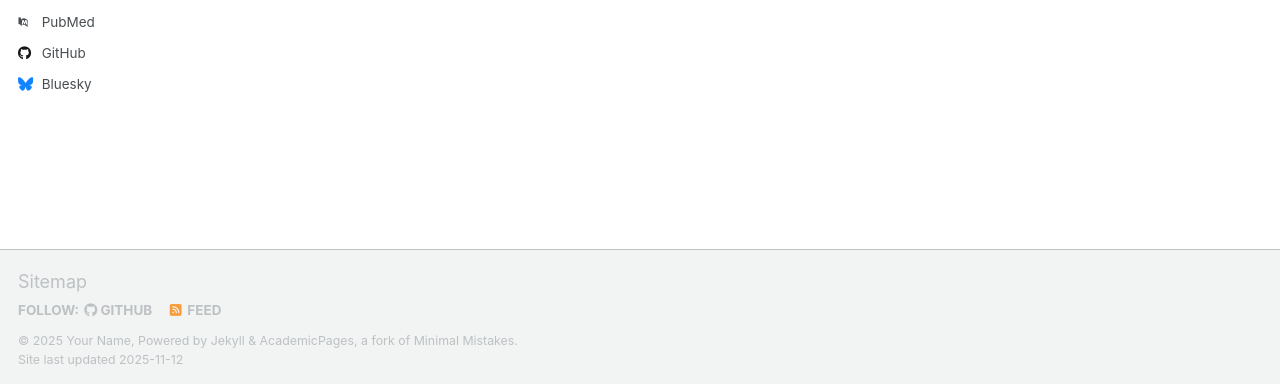
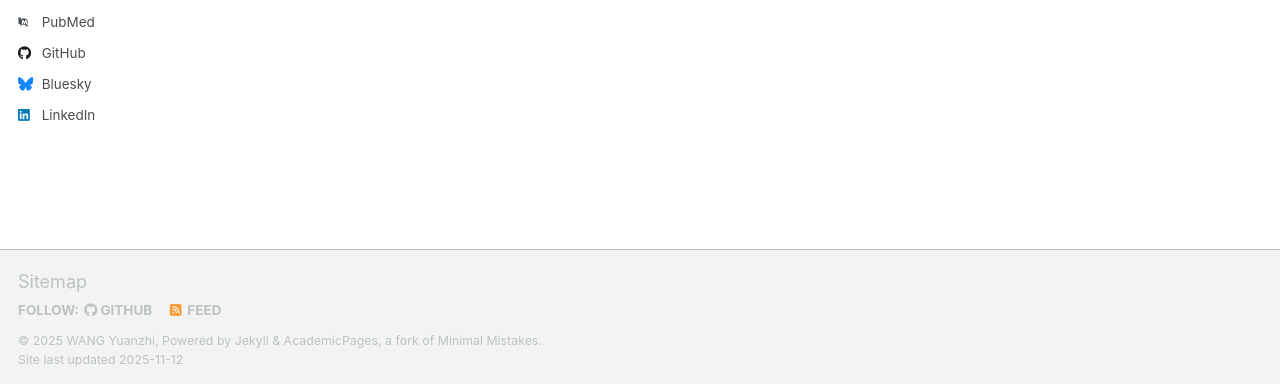
Before and after one commit to yuanzwang5/yuanzwang5.github.io, a Jekyll site: the page built from _pages/about.md, in a window 1280 px wide and 900 px high, scrolled down 2880 px. Shown: the part 513-897 px from the top of the window. Built offline with Jekyll 4.4.1, drawn with Linux system fonts in a browser that asks for light colours; some web fonts are replaced; a script that is not in the unit is left out; some of the changed lines change nothing that is shown.

Commit message:
Update personal information in _config.yml

```diff
--- a/_config.yml
+++ b/_config.yml
@@ -11,12 +11,12 @@ locale                   : "en-US"
 site_theme               : "default" # Currently available options are "default", "air"
 title                    : "Your Name / Site Title"
 title_separator          : "-"
-name                     : &name "Your Name"
+name                     : &name "WANG Yuanzhi"
 description              : &description "Your Name's academic portfolio"   # Update this with a general description of your site, this is the default if not overridden by a page
-url                      : https://academicpages.github.io # The base hostname & protocol for your site e.g. "https://[your GitHub username].github.io",
+url                      : https://yuanzhiwang.github.io # The base hostname & protocol for your site e.g. "https://[your GitHub username].github.io",
                                                            # or if you already have some other page hosted on Github then use "https://[your GitHub username].github.io/[Your Repo Name]"
 baseurl                  : "" # the subpath of your site, e.g. "/blog"
-repository               : "academicpages/academicpages.github.io"
+repository               : "yuanzwang5/yuanzhiwang.github.io"
 
 # Site Author - The following control what appear as part of the author content on the side bar.
 #               If a field is blank the icon and link will not appear, otherwise it will be shown.
@@ -30,15 +30,15 @@ author:
   location         : "Earth"
   employer         : "Red Brick University"
   uri              : # URL
-  email            : "none@example.org"
+  email            : "yuanzwang5-c@my.cityu.edu.hk"
 
   # Academic websites
   academia         : # URL
   arxiv            : # URL - Update with the correct link to your profile
-  googlescholar    : "https://scholar.google.com/citations?user=PS_CX0AAAAAJ"
+  googlescholar    : "https://scholar.google.com/citations?user=_nyeCjcAAAAJ&hl=zh-CN"
   inspire-hep      : # URL
   impactstory      : # URL
-  orcid            : "https://orcid.org/yourorcidurl"
+  orcid            : "https://orcid.org/0000-0002-6975-2038"
   semantic         : # URL
   pubmed           : "https://www.ncbi.nlm.nih.gov/pubmed/?term=john+snow"
   researchgate     : # URL
@@ -48,7 +48,7 @@ author:
   bitbucket        : # Username - Update with your username on the site
   codepen          : # Username
   dribbble         : # Username
-  github           : "academicpages"
+  github           : "https://github.com/yuanzwang5"
   kaggle           : # Username
   stackoverflow    : # User number or user number and name (i.e., use "1" or "1/jeff-atwood")
 
@@ -63,7 +63,7 @@ author:
   keybase          : # Username
   instagram        : # Username
   lastfm           : # Username
-  linkedin         : # Username
+  linkedin         : "https://www.linkedin.com/in/yuanzhi-wang-b97ab3212/?originalSubdomain=hk"
   mastodon         : # URL
   medium           : # URL
   pinterest        : # Username
```
